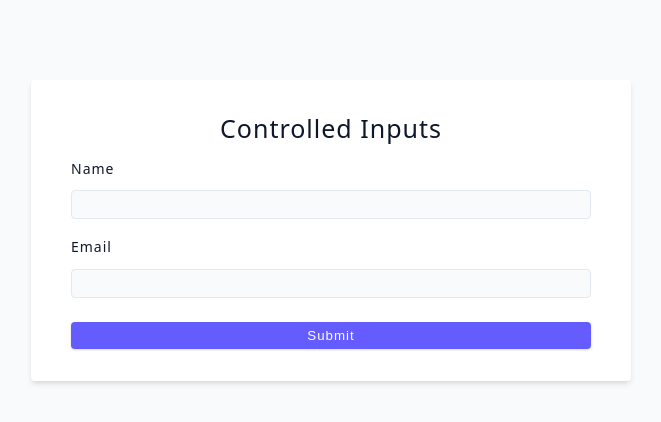
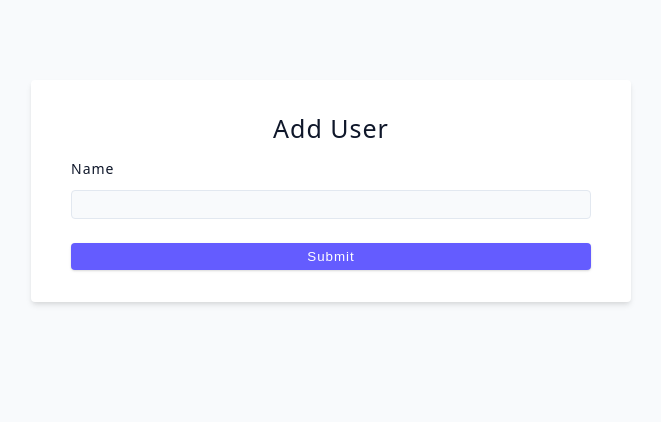
Before and after one commit to vinothsmart/react18, a React (Vite) app: page / in a window 1280 px wide. Shown: the top 422 px of the page, without its empty margins (309-970 px from the left). Built offline with nearby package versions, Linux system fonts and the light colour scheme.

Commit message:
userChallange

```diff
--- a/src/App.jsx
+++ b/src/App.jsx
@@ -1,9 +1,9 @@
-import ControlledInputs from './tutorial/06-forms/starter/01-controlled-inputs';
+import UserChallenge from './tutorial/06-forms/starter/02-user-challenge';
 
 function App() {
   return (
     <div className='container'>
-      <ControlledInputs />
+      <UserChallenge />
     </div>
   );
 }
--- a/src/tutorial/06-forms/starter/02-user-challenge.jsx
+++ b/src/tutorial/06-forms/starter/02-user-challenge.jsx
@@ -1,13 +1,35 @@
+import { useState, useCallback } from 'react';
+
 const UserChallenge = () => {
+  const [name, setName] = useState('');
+
+  const handleChange = useCallback((e) => {
+    setName(e.target.value);
+  }, []);
+
+  const handleSubmit = useCallback(
+    (e) => {
+      e.preventDefault();
+      console.log(name);
+    },
+    [name]
+  );
+
   return (
     <div>
-      <form className='form'>
+      <form className='form' onSubmit={handleSubmit}>
         <h4>Add User</h4>
         <div className='form-row'>
           <label htmlFor='name' className='form-label'>
             name
           </label>
-          <input type='text' className='form-input' id='name' />
+          <input
+            type='text'
+            className='form-input'
+            id='name'
+            value={name}
+            onChange={handleChange}
+          />
         </div>
 
         <button type='submit' className='btn btn-block'>
```
